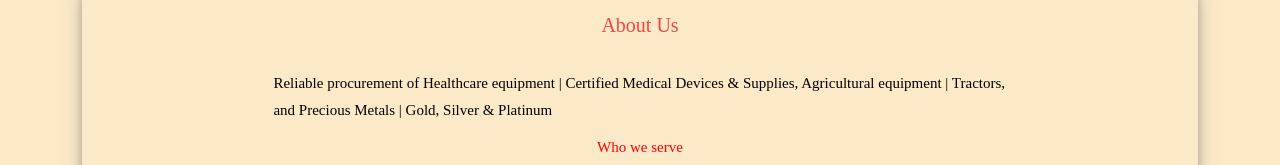
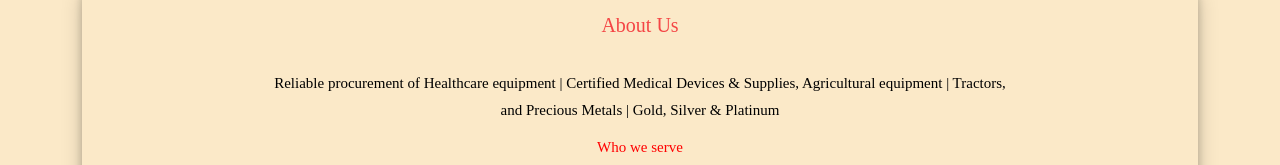
Before and after one commit to olamidefrancis/grain-trax, a React (Vite) app: page / in a window 1280 px wide. Shown: the part 781-946 px from the top of the page. Built offline with nearby package versions, Linux system fonts and the light colour scheme; a web font is replaced by a local one.

Commit message:
About us text centralisation

```diff
--- a/src/assets/Component/Clouds/Clouds.css
+++ b/src/assets/Component/Clouds/Clouds.css
@@ -85,6 +85,10 @@
 
 }
 
+.cloud__container-aboutus-content h3{
+  text-align: center;
+}
+
 .cloud__container-aboutus-content-whoweserve{
   display: flex;
   flex-direction: column;
--- a/src/assets/Component/Contact/Contact.jsx
+++ b/src/assets/Component/Contact/Contact.jsx
@@ -21,7 +21,7 @@ const Contact=()=> {
                             </h2>
                      </div>
 
-                     <h3 style={{fontSize: "1.3rem", fontWeight:"400", padding:"0.5rem"}} >Looking for a secure, high trust supplier of gold, silver, or  platinum?<span style={{color: "red"}}> Reach out for a tailored metals procurement quote</span>
+                     <h3 style={{fontSize: "1.3rem", fontWeight:"400", padding:"0.5rem", textAlign:"center"}} >Looking for a secure, high trust supplier of gold, silver, or  platinum?<span style={{color: "red"}}> Reach out for a tailored metals procurement quote</span>
                      </h3>
                 </div>
 
```
